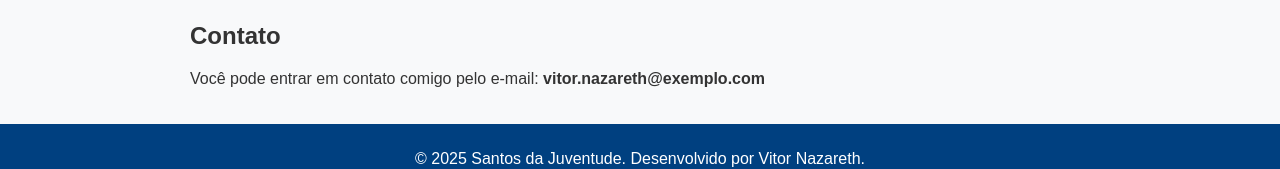
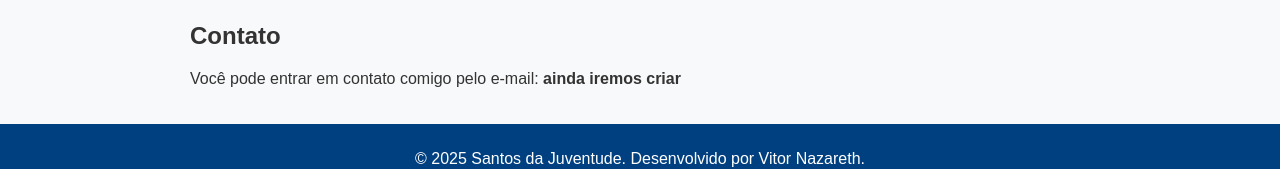
Before and after one commit to vitornazareth2209/santosdajuventude, a plain HTML site: page index.html in a window 1280 px wide. Shown: the part 1864-2033 px from the top of the page. Drawn offline with Linux system fonts and the light colour scheme.

Commit message:
Update index.html

```diff
--- a/index.html
+++ b/index.html
@@ -124,7 +124,7 @@
 
 <section id="contato">
   <h2>Contato</h2>
-  <p>Você pode entrar em contato comigo pelo e-mail: <strong>vitor.nazareth@exemplo.com</strong></p>
+  <p>Você pode entrar em contato comigo pelo e-mail: <strong>ainda iremos criar</strong></p>
 </section>
 
 <footer>
```
